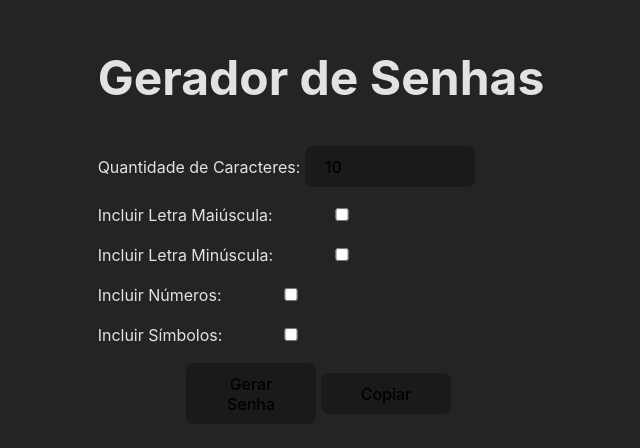
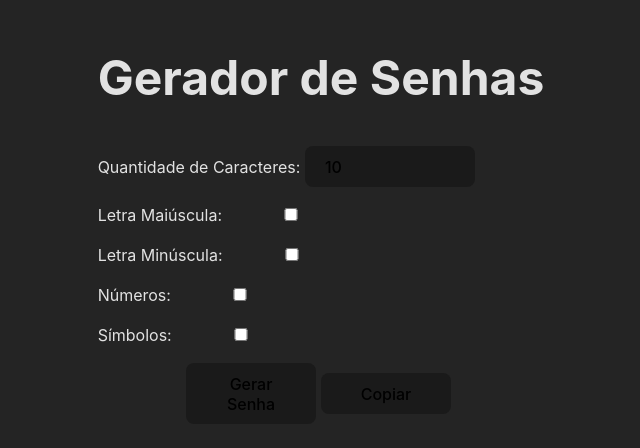
Before and after one commit to camilafbc/react-gerador-de-senhas, a React (Vite) app: page / in a window 1280 px wide. Shown: the part 144-592 px from the top of the page, without its empty margins (319-959 px from the left). Built offline with nearby package versions, Linux system fonts and the light colour scheme.

Commit message:
Camila
Atualização de Componentes

```diff
--- a/src/App.jsx
+++ b/src/App.jsx
@@ -1,7 +1,8 @@
 import { useState } from 'react'
 import './App.css'
 import Button from './Components/Button'
-import Input from './Components/Input'
+import CheckboxInput from './components/CheckboxInput'
+import NumberInput from './components/NumberInput'
 import Saida from './Components/Saida'
 import Title from './Components/Title'
 
@@ -39,44 +40,33 @@ function App() {
   return (
     <>
       <Title titleContent="Gerador de Senhas"/>
-      <Input
-        htmlFor="tamanho"
+      <NumberInput
+        id="tamanho"
         labelContent="Quantidade de Caracteres: "
-        type="number"
-        id="tamanho"
-        min={1}
         value={passwordSize}
         onChange={(ev) => setPasswordSize(Number(ev.target.value))}
       />
-      <Input
-        htmlFor="incluirLetraMaiuscula"
-        labelContent="Incluir Letra Maiúscula:"
-        type="checkbox"
-        id="incluirLetraMaiuscula"
+      <CheckboxInput
+        id="letraMaiuscula"
+        labelContent="Letra Maiúscula:"
         value={capitalLetterIncludes}
         onChange={() => setCapitalLetterIncludes(currentState => !currentState)}
       />
-      <Input
-        htmlFor="incluirLetraMinuscula"
-        labelContent="Incluir Letra Minúscula:"
-        type="checkbox"
-        id="incluirLetraMinuscula"
+      <CheckboxInput
+        id="letraMinuscula"
+        labelContent="Letra Minúscula:"
         value={lowerCaseIncludes}
         onChange={() => setLowerCaseIncludes(currentState => !currentState)}
       />
-      <Input
-        htmlFor="incluirNumeros"
-        labelContent="Incluir Números:"
-        type="checkbox"
+      <CheckboxInput
         id="incluirNumeros"
+        labelContent="Números:"
         value={numbersIncludes}
         onChange={() => setNumbersIncludes(currentState => !currentState)}
       />
-      <Input
-        htmlFor="incluirSimbolos"
-        labelContent="Incluir Símbolos:"
-        type="checkbox"
+      <CheckboxInput
         id="incluirSimbolos"
+        labelContent="Símbolos:"
         value={simbolosIncludes}
         onChange={() => setSimbolosIncludes(currentState => !currentState)}
       />
--- /dev/null
+++ b/src/components/CheckboxInput/index.jsx
@@ -0,0 +1,22 @@
+import './style.css'
+
+function CheckboxInput({id, labelContent, value, onChange}){
+    return (
+        <div>
+            <label
+                htmlFor={id}
+            >
+                {labelContent}
+            </label>
+            <input
+                type="checkbox"
+                id={id}
+                min="1"
+                value={value}
+                onChange={onChange}
+            />
+        </div>
+    )
+}
+
+export default CheckboxInput
--- a/src/Components/Input/index.jsx
+++ b/src/components/NumberInput/index.jsx
@@ -1,17 +1,17 @@
 import './style.css'
 
-function Input({htmlFor, labelContent, type, id, min, value, onChange}){
+function NumberInput({labelContent, id, value, onChange}){
     return (
         <div>
             <label
-                htmlFor={htmlFor}
+                htmlFor={id}
             >
                 {labelContent}
             </label>
             <input
-                type={type}
+                type="number"
                 id={id}
-                min={min}
+                min="1"
                 value={value}
                 onChange={onChange}
             />
@@ -19,4 +19,4 @@ function Input({htmlFor, labelContent, type, id, min, value, onChange}){
     )
 }
 
-export default Input
+export default NumberInput
```
Also changed, not shown: src/components/CheckboxInput/style.css (added), src/components/NumberInput/style.css (renamed from src/Components/Input/style.css).
